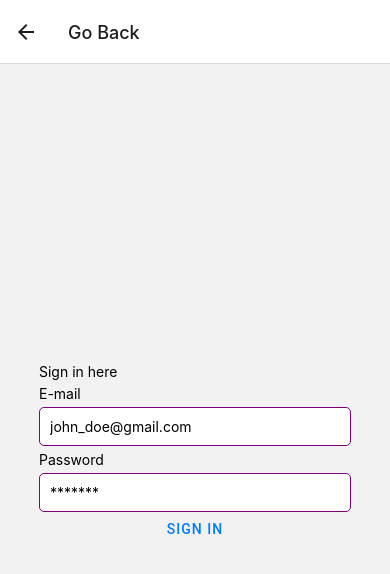
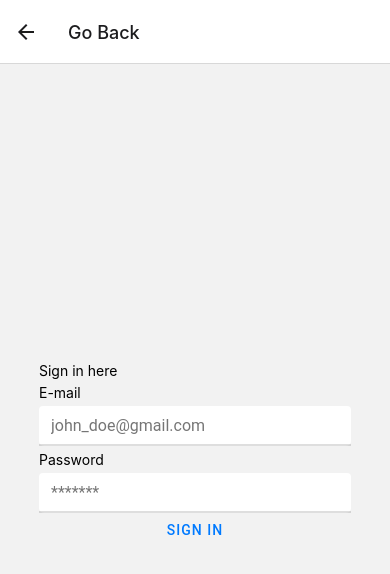
Before and after one commit to didzis1/hyper-lift, a React Native app: screen /LoginScreen in a window 390 px wide. Shown: the top 574 px of the page. Built offline with nearby package versions, Linux system fonts and the light colour scheme; no server answers.

Commit message:
Update FormikTextInput.tsx

```diff
--- a/src/components/FormikTextInput.tsx
+++ b/src/components/FormikTextInput.tsx
@@ -1,48 +1,35 @@
 import React from 'react';
-import {
-  StyleSheet,
-  TextInput as NativeTextInput,
-  Text,
-  View
-} from 'react-native';
+import { KeyboardTypeOptions, StyleSheet, Text, View } from 'react-native';
+import { TextInput, useTheme } from 'react-native-paper';
 import { useField } from 'formik';
-
-type InputProps = {
-  style?: object;
-  onChangeText: (value: string) => void;
-  onBlur: () => void;
-  value: string;
-  error: boolean | string | undefined;
-};
 
 type FormikTextInputProps = {
   label: string;
   name: string;
   placeholder: string;
   secureTextEntry?: boolean;
-};
-
-export const TextInput = ({ style, ...props }: InputProps) => {
-  const styledInput = [styles.input, style];
-
-  return <NativeTextInput style={styledInput} {...props} />;
+  keyboardType?: KeyboardTypeOptions;
 };
 
 const FormikTextInput = ({ label, name, ...props }: FormikTextInputProps) => {
   const [field, meta, helpers] = useField(name);
   const showError = meta.touched && meta.error;
+  const theme = useTheme();
 
   return (
     <View>
       {label && <Text style={styles.label}>{label}</Text>}
       <TextInput
+        style={styles.input}
         onChangeText={(value) => helpers.setValue(value)}
         onBlur={() => helpers.setTouched(true)}
         value={field.value}
-        error={showError}
+        dense={true}
         {...props}
       />
-      {showError && <Text>{showError}</Text>}
+      {showError && (
+        <Text style={[{ color: theme.colors.error }]}>{showError}</Text>
+      )}
     </View>
   );
 };
@@ -51,10 +38,7 @@ const styles = StyleSheet.create({
   input: {
     width: '100%',
     backgroundColor: 'white',
-    padding: 10,
-    borderRadius: 5,
-    borderWidth: 1,
-    borderColor: '#7E007B'
+    borderRadius: 5
   },
   label: {
     paddingVertical: 5
```
